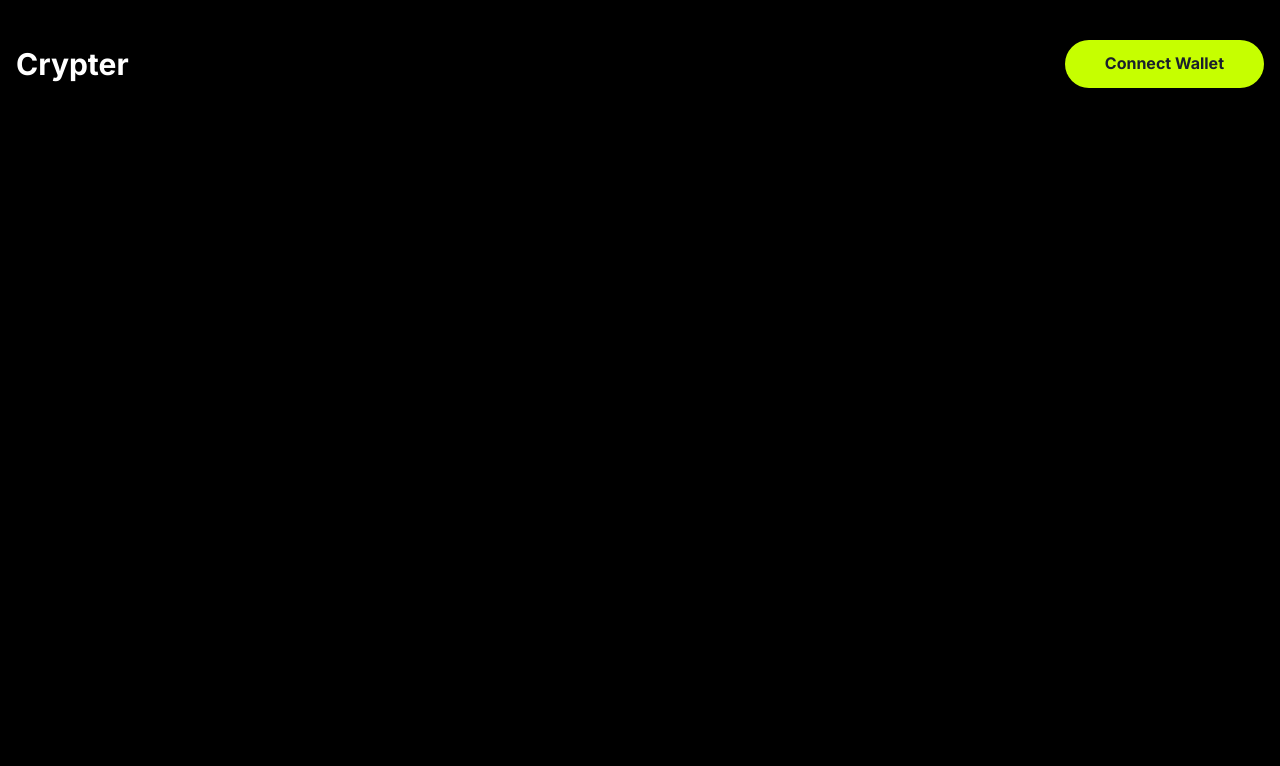
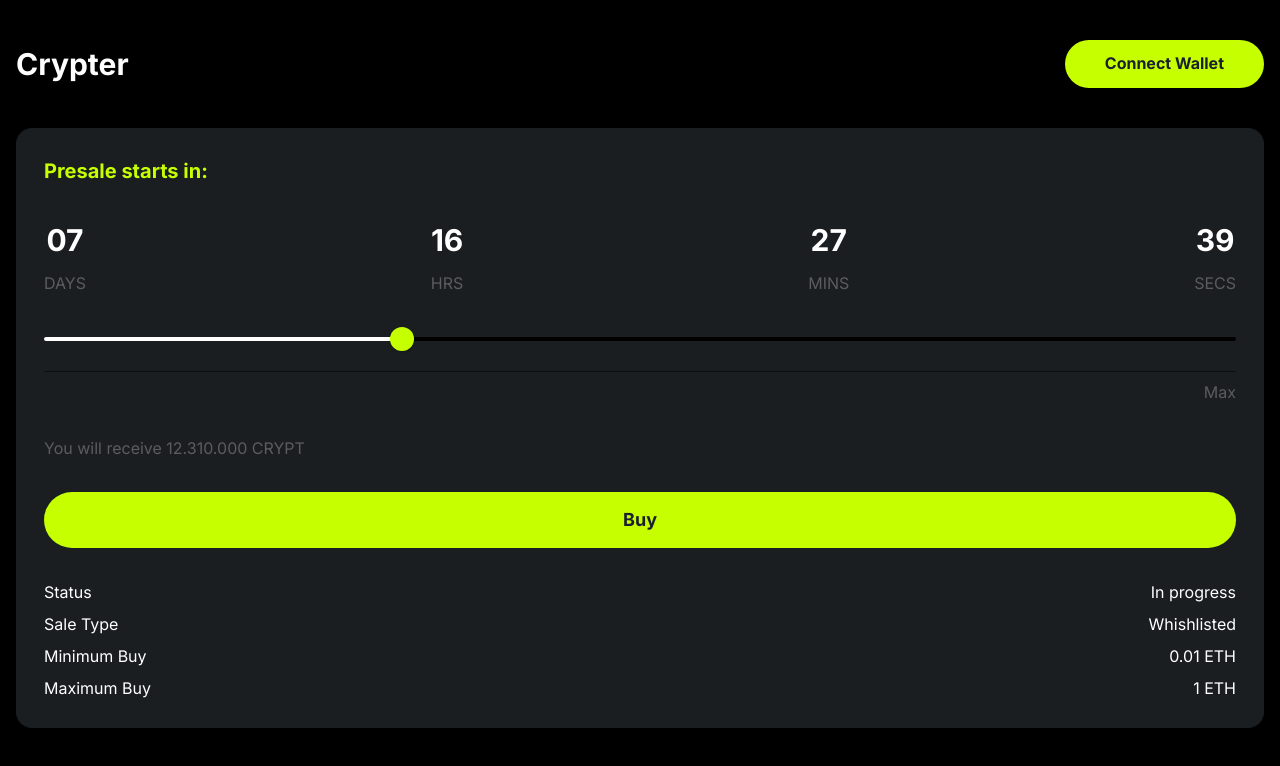
Before and after one commit to AndreiTotoro/crypter-presale, a Next.js app: page / in a window 1280 px wide. Shown: the top 766 px of the page. Built offline with nearby package versions, Linux system fonts and the light colour scheme.

Commit message:
Create card component

```diff
--- /dev/null
+++ b/components/Card.js
@@ -0,0 +1,147 @@
+import {
+  Box,
+  Button,
+  Divider,
+  HStack,
+  Slider,
+  SliderFilledTrack,
+  SliderThumb,
+  SliderTrack,
+  Text,
+  VStack,
+} from "@chakra-ui/react";
+import React from "react";
+
+export default function Card() {
+  return (
+    <VStack
+      spacing={8}
+      p={7}
+      align={"flex-start"}
+      rounded={"2xl"}
+      bg={"brand.gray"}>
+      <Text
+        fontWeight={"bold"}
+        fontSize={"xl"}
+        color={"brand.neon"}>
+        Presale starts in:
+      </Text>
+      <HStack
+        w={"100%"}
+        justify={"space-between"}
+        color={"white"}>
+        <VStack>
+          <Text
+            fontWeight={"bold"}
+            fontSize={"3xl"}>
+            07
+          </Text>
+          <Text color={"brand.lightGray"}>DAYS</Text>
+        </VStack>
+        <VStack>
+          <Text
+            fontWeight={"bold"}
+            fontSize={"3xl"}>
+            16
+          </Text>
+          <Text color={"brand.lightGray"}>HRS</Text>
+        </VStack>
+        <VStack>
+          <Text
+            fontWeight={"bold"}
+            fontSize={"3xl"}>
+            27
+          </Text>
+          <Text color={"brand.lightGray"}>MINS</Text>
+        </VStack>
+        <VStack>
+          <Text
+            fontWeight={"bold"}
+            fontSize={"3xl"}>
+            39
+          </Text>
+          <Text color={"brand.lightGray"}>SECS</Text>
+        </VStack>
+      </HStack>
+      <VStack
+        spacing={5}
+        width={"100%"}>
+        <Slider
+          aria-label="slider-ex-1"
+          defaultValue={30}>
+          <SliderTrack bg={"black"}>
+            <SliderFilledTrack bg={"white"} />
+          </SliderTrack>
+          <SliderThumb
+            bg={"#C6FF00"}
+            boxSize={6}>
+            <Box color={"tomato"} />
+          </SliderThumb>
+        </Slider>
+        <VStack width={"100%"}>
+          <Divider borderColor={"black"} />
+          <Text
+            color={"brand.lightGray"}
+            alignSelf={"flex-end"}>
+            Max
+          </Text>
+        </VStack>
+      </VStack>
+      <VStack
+        spacing={8}
+        w={"100%"}>
+        <Text
+          alignSelf={"flex-start"}
+          color={"brand.lightGray"}>
+          You will receive 12.310.000 CRYPT
+        </Text>
+        <Button
+          w={"100%"}
+          rounded={"10em"}
+          bg="brand.neon"
+          p={6}
+          py={7}
+          px={10}
+          fontSize={"lg"}
+          fontWeight={"bold"}
+          color={"brand.black"}>
+          Buy
+        </Button>
+      </VStack>
+      <VStack w={"100%"}>
+        <HStack
+          w={"100%"}
+          justify={"space-between"}
+          color={"white"}
+          align="center">
+          <Text>Status</Text>
+          <Text>In progress</Text>
+        </HStack>
+        <HStack
+          w={"100%"}
+          justify={"space-between"}
+          color={"white"}
+          align="center">
+          <Text>Sale Type</Text>
+          <Text>Whishlisted</Text>
+        </HStack>
+        <HStack
+          w={"100%"}
+          justify={"space-between"}
+          color={"white"}
+          align="center">
+          <Text>Minimum Buy</Text>
+          <Text>0.01 ETH</Text>
+        </HStack>
+        <HStack
+          w={"100%"}
+          justify={"space-between"}
+          color={"white"}
+          align="center">
+          <Text>Maximum Buy</Text>
+          <Text>1 ETH</Text>
+        </HStack>
+      </VStack>
+    </VStack>
+  );
+}
--- a/pages/_app.js
+++ b/pages/_app.js
@@ -9,6 +9,7 @@ const theme = extendTheme({
       white: "#FFFFFF",
       neon: "#C6FF00",
       gray: "#1A1E21",
+      lightGray: "#5C5C5C",
     },
   },
   styles: {
--- a/pages/index.js
+++ b/pages/index.js
@@ -1,10 +1,12 @@
 import Navbar from "@/components/Navbar";
 import { Box, Container, Text } from "@chakra-ui/react";
+import Card from "../components/Card";
 
 export default function Home() {
   return (
     <Container maxW={1500}>
       <Navbar />
+      <Card />
     </Container>
   );
 }
```
